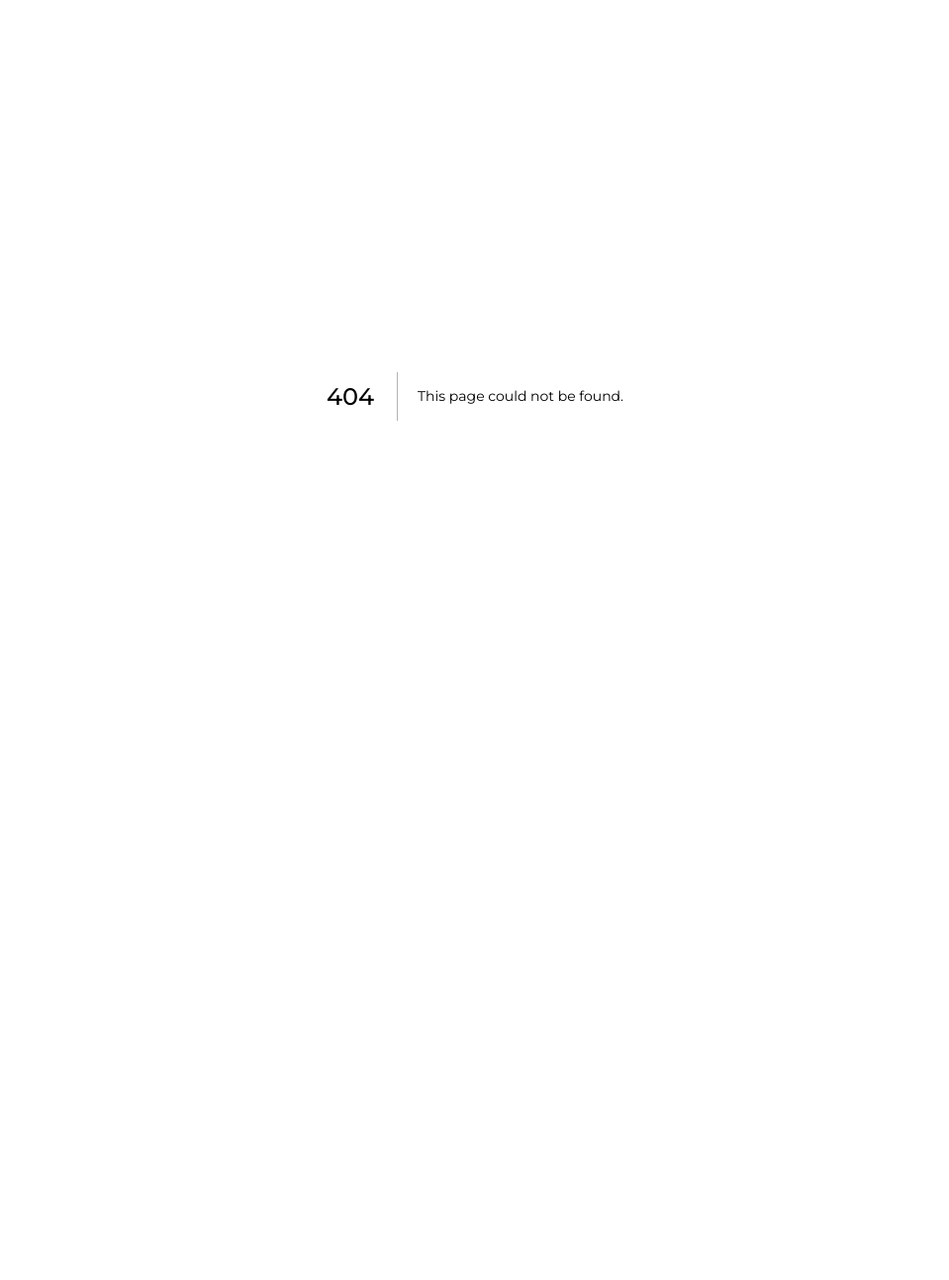
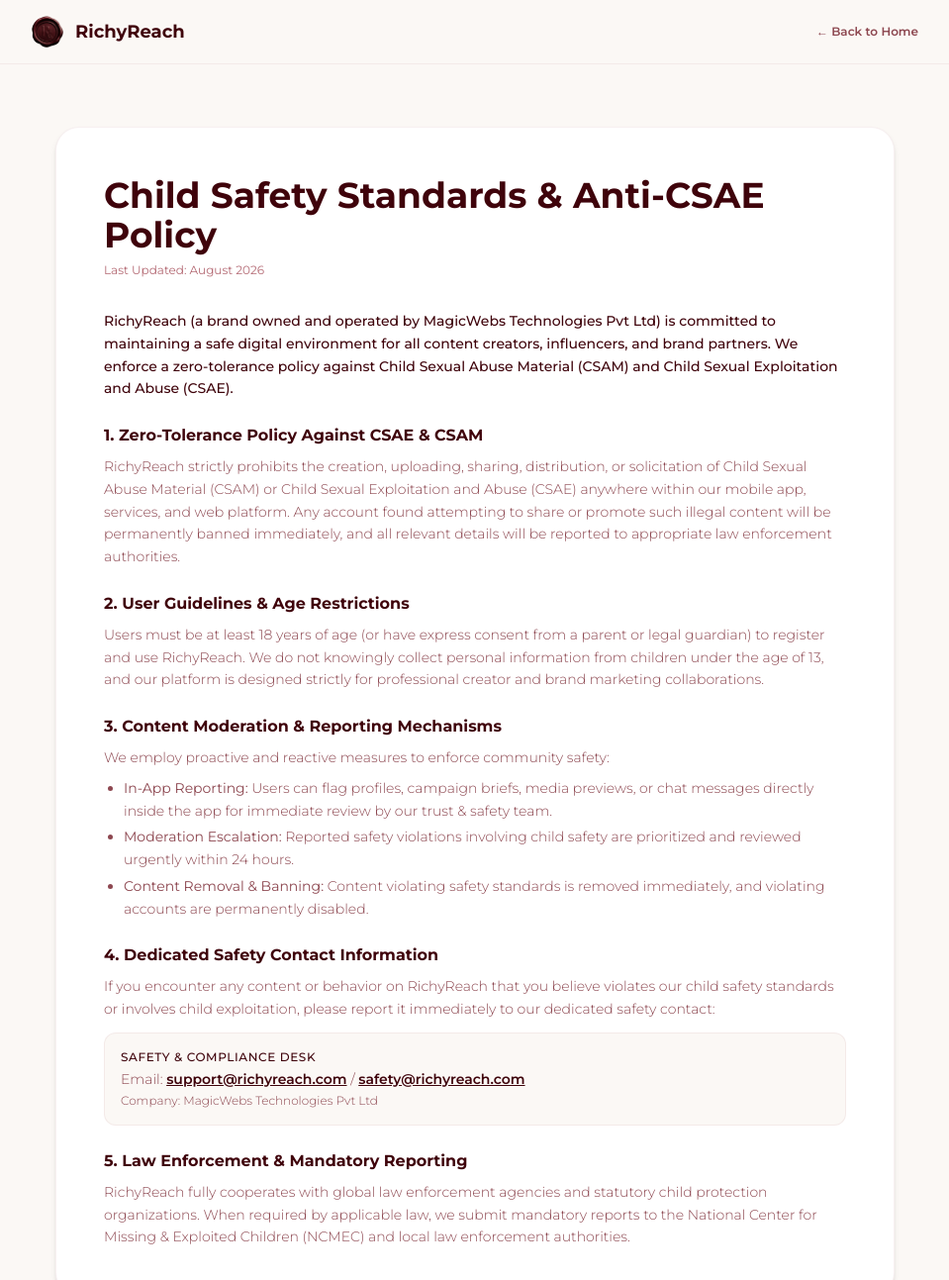
Before and after one commit to avijit969/richyreach-landing-page, a Next.js app: page /safety in a window 1280 px wide. Before the commit this address had no page. Shown: the top 1293 px of the page at 99% size, without its empty margins (160-1119 px from the left). Before the commit the page ends 800 px from the top, so only its background shows below. Built offline with nearby package versions, Linux system fonts and the light colour scheme; no server answers.

Commit message:
feat: add child safety and CSAE policy pages for Google Play compliance

```diff
--- /dev/null
+++ b/app/child-safety/page.tsx
@@ -0,0 +1,116 @@
+import Link from "next/link";
+import Image from "next/image";
+import WaitlistSection from "@/components/WaitlistSection";
+
+export default function ChildSafetyPage() {
+  return (
+    <div className="min-h-screen flex flex-col bg-[#fbf8f5] text-[#2a0207]">
+      {/* Navbar */}
+      <nav className="fixed top-0 left-0 right-0 z-50 backdrop-blur-md bg-[#fbf8f5]/85 border-b border-rose/10 px-6 py-4 md:px-12">
+        <div className="max-w-4xl mx-auto flex items-center justify-between">
+          <Link href="/" className="flex items-center gap-3">
+            <div className="relative w-8 h-8 rounded-full overflow-hidden">
+              <Image src="/richyreach-logo.png" alt="RichyReach Logo" fill className="object-cover" />
+            </div>
+            <span className="font-serif font-bold text-lg text-oxblood">RichyReach</span>
+          </Link>
+          <Link href="/" className="text-xs font-semibold text-rose-deep hover:text-oxblood transition-colors">
+            ← Back to Home
+          </Link>
+        </div>
+      </nav>
+
+      {/* Content */}
+      <main className="flex-1 max-w-4xl w-full mx-auto px-6 pt-32 pb-20">
+        <div className="bg-white rounded-3xl p-8 md:p-12 shadow-md border border-rose/10">
+          <h1 className="font-serif text-3xl md:text-4xl font-bold text-oxblood mb-2">
+            Child Safety Standards & Anti-CSAE Policy
+          </h1>
+          <p className="text-xs text-rose mb-8">Last Updated: August 2026</p>
+
+          <div className="space-y-6 text-sm leading-relaxed text-rose-deep font-light">
+            <p className="font-medium text-oxblood">
+              RichyReach (a brand owned and operated by MagicWebs Technologies Pvt Ltd) is committed to maintaining a safe digital environment for all content creators, influencers, and brand partners. We enforce a zero-tolerance policy against Child Sexual Abuse Material (CSAM) and Child Sexual Exploitation and Abuse (CSAE).
+            </p>
+
+            <section>
+              <h2 className="font-sans font-bold text-base text-oxblood mb-2">
+                1. Zero-Tolerance Policy Against CSAE & CSAM
+              </h2>
+              <p>
+                RichyReach strictly prohibits the creation, uploading, sharing, distribution, or solicitation of Child Sexual Abuse Material (CSAM) or Child Sexual Exploitation and Abuse (CSAE) anywhere within our mobile app, services, and web platform. Any account found attempting to share or promote such illegal content will be permanently banned immediately, and all relevant details will be reported to appropriate law enforcement authorities.
+              </p>
+            </section>
+
+            <section>
+              <h2 className="font-sans font-bold text-base text-oxblood mb-2">
+                2. User Guidelines & Age Restrictions
+              </h2>
+              <p>
+                Users must be at least 18 years of age (or have express consent from a parent or legal guardian) to register and use RichyReach. We do not knowingly collect personal information from children under the age of 13, and our platform is designed strictly for professional creator and brand marketing collaborations.
+              </p>
+            </section>
+
+            <section>
+              <h2 className="font-sans font-bold text-base text-oxblood mb-2">
+                3. Content Moderation & Reporting Mechanisms
+              </h2>
+              <p>
+                We employ proactive and reactive measures to enforce community safety:
+              </p>
+              <ul className="list-disc pl-5 mt-2 space-y-1">
+                <li><strong>In-App Reporting:</strong> Users can flag profiles, campaign briefs, media previews, or chat messages directly inside the app for immediate review by our trust & safety team.</li>
+                <li><strong>Moderation Escalation:</strong> Reported safety violations involving child safety are prioritized and reviewed urgently within 24 hours.</li>
+                <li><strong>Content Removal & Banning:</strong> Content violating safety standards is removed immediately, and violating accounts are permanently disabled.</li>
+              </ul>
+            </section>
+
+            <section>
+              <h2 className="font-sans font-bold text-base text-oxblood mb-2">
+                4. Dedicated Safety Contact Information
+              </h2>
+              <p>
+                If you encounter any content or behavior on RichyReach that you believe violates our child safety standards or involves child exploitation, please report it immediately to our dedicated safety contact:
+              </p>
+              <div className="bg-[#fbf8f5] rounded-xl p-4 mt-3 border border-rose/10 font-sans">
+                <p className="font-medium text-oxblood text-xs uppercase tracking-wider mb-1">Safety & Compliance Desk</p>
+                <p className="text-sm">
+                  Email: <a href="mailto:support@richyreach.com" className="font-semibold text-oxblood underline">support@richyreach.com</a> / <a href="mailto:safety@richyreach.com" className="font-semibold text-oxblood underline">safety@richyreach.com</a>
+                </p>
+                <p className="text-xs text-rose-deep mt-1">Company: MagicWebs Technologies Pvt Ltd</p>
+              </div>
+            </section>
+
+            <section>
+              <h2 className="font-sans font-bold text-base text-oxblood mb-2">
+                5. Law Enforcement & Mandatory Reporting
+              </h2>
+              <p>
+                RichyReach fully cooperates with global law enforcement agencies and statutory child protection organizations. When required by applicable law, we submit mandatory reports to the National Center for Missing & Exploited Children (NCMEC) and local law enforcement authorities.
+              </p>
+            </section>
+          </div>
+        </div>
+      </main>
+
+      {/* Waitlist Section */}
+      <WaitlistSection />
+
+      {/* Footer */}
+      <footer className="bg-oxblood-deep text-cream-lite/80 border-t border-rose/10 py-12 px-6">
+        <div className="max-w-4xl mx-auto flex flex-col sm:flex-row items-center justify-between gap-4 text-xs font-light">
+          <div>
+            <span>&copy; {new Date().getFullYear()} RichyReach Platform. All rights reserved.</span>
+            <span className="block sm:inline sm:ml-4 text-cream-lite/40 font-medium">RichyReach is a brand of MagicWebs Technologies Pvt Ltd.</span>
+          </div>
+          <div className="flex gap-4">
+            <Link href="/terms" className="hover:text-white transition-colors">Terms</Link>
+            <Link href="/privacy" className="hover:text-white transition-colors">Privacy</Link>
+            <Link href="/refund" className="hover:text-white transition-colors">Refund Policy</Link>
+            <Link href="/child-safety" className="hover:text-white transition-colors">Child Safety</Link>
+          </div>
+        </div>
+      </footer>
+    </div>
+  );
+}
--- a/app/page.tsx
+++ b/app/page.tsx
@@ -851,6 +851,7 @@
               <a href="/terms" className="hover:text-white transition-colors">Terms of Service</a>
               <a href="/privacy" className="hover:text-white transition-colors">Privacy Policy</a>
               <a href="/refund" className="hover:text-white transition-colors">Refund Policy</a>
+              <a href="/child-safety" className="hover:text-white transition-colors">Child Safety Policy</a>
             </div>
           </div>
         </div>
--- a/app/privacy/page.tsx
+++ b/app/privacy/page.tsx
@@ -81,6 +81,7 @@
           <div className="flex gap-4">
             <Link href="/terms" className="hover:text-white transition-colors">Terms</Link>
             <Link href="/refund" className="hover:text-white transition-colors">Refund Policy</Link>
+            <Link href="/child-safety" className="hover:text-white transition-colors">Child Safety</Link>
           </div>
         </div>
       </footer>
--- a/app/refund/page.tsx
+++ b/app/refund/page.tsx
@@ -78,6 +78,7 @@
           <div className="flex gap-4">
             <Link href="/terms" className="hover:text-white transition-colors">Terms</Link>
             <Link href="/privacy" className="hover:text-white transition-colors">Privacy</Link>
+            <Link href="/child-safety" className="hover:text-white transition-colors">Child Safety</Link>
           </div>
         </div>
       </footer>
--- /dev/null
+++ b/app/safety/page.tsx
@@ -0,0 +1,5 @@
+import ChildSafetyPage from "../child-safety/page";
+
+export default function SafetyPage() {
+  return <ChildSafetyPage />;
+}
--- a/app/terms/page.tsx
+++ b/app/terms/page.tsx
@@ -85,6 +85,7 @@
           <div className="flex gap-4">
             <Link href="/privacy" className="hover:text-white transition-colors">Privacy</Link>
             <Link href="/refund" className="hover:text-white transition-colors">Refund Policy</Link>
+            <Link href="/child-safety" className="hover:text-white transition-colors">Child Safety</Link>
           </div>
         </div>
       </footer>
```
